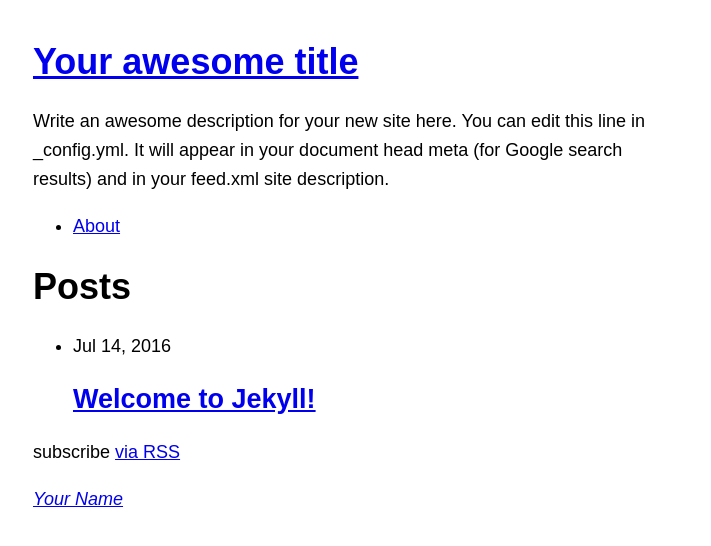
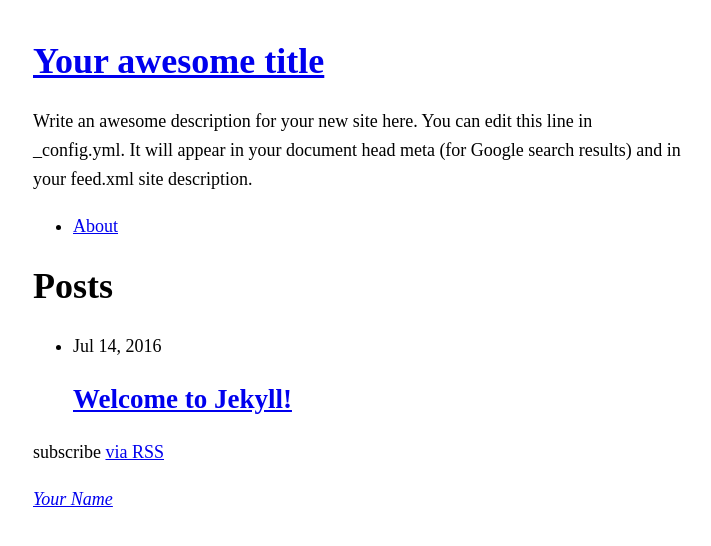
Before and after one commit to artlogic/iota, a Jekyll site: the page built from index.html, in a window 1280 px wide. Shown: the top 546 px of the page, without its empty margins (282-993 px from the left). Built offline with Jekyll 4.4.1, drawn with Linux system fonts in a browser that asks for light colours.

Commit message:
Rename css and set font family

```diff
--- a/_includes/head.html
+++ b/_includes/head.html
@@ -6,5 +6,5 @@
   {% feed_meta %}
   <link rel="stylesheet" href="{{ "/css/normalize.css" | prepend: site.baseurl }}">
   <link rel="stylesheet" href="{{ "/css/syntax.css" | prepend: site.baseurl }}">
-  <link rel="stylesheet" href="{{ "/css/bmfws.css" | prepend: site.baseurl }}">
+  <link rel="stylesheet" href="{{ "/css/iota.css" | prepend: site.baseurl }}">
 </head>
--- a/css/bmfws.css
+++ b/css/iota.css
@@ -1,3 +1,9 @@
+/* reset the font family (override normalize) */
+
+html {
+    font-family: serif;
+}
+
 /* taken from http://bettermotherfuckingwebsite.com/ */
 
 body {
```
